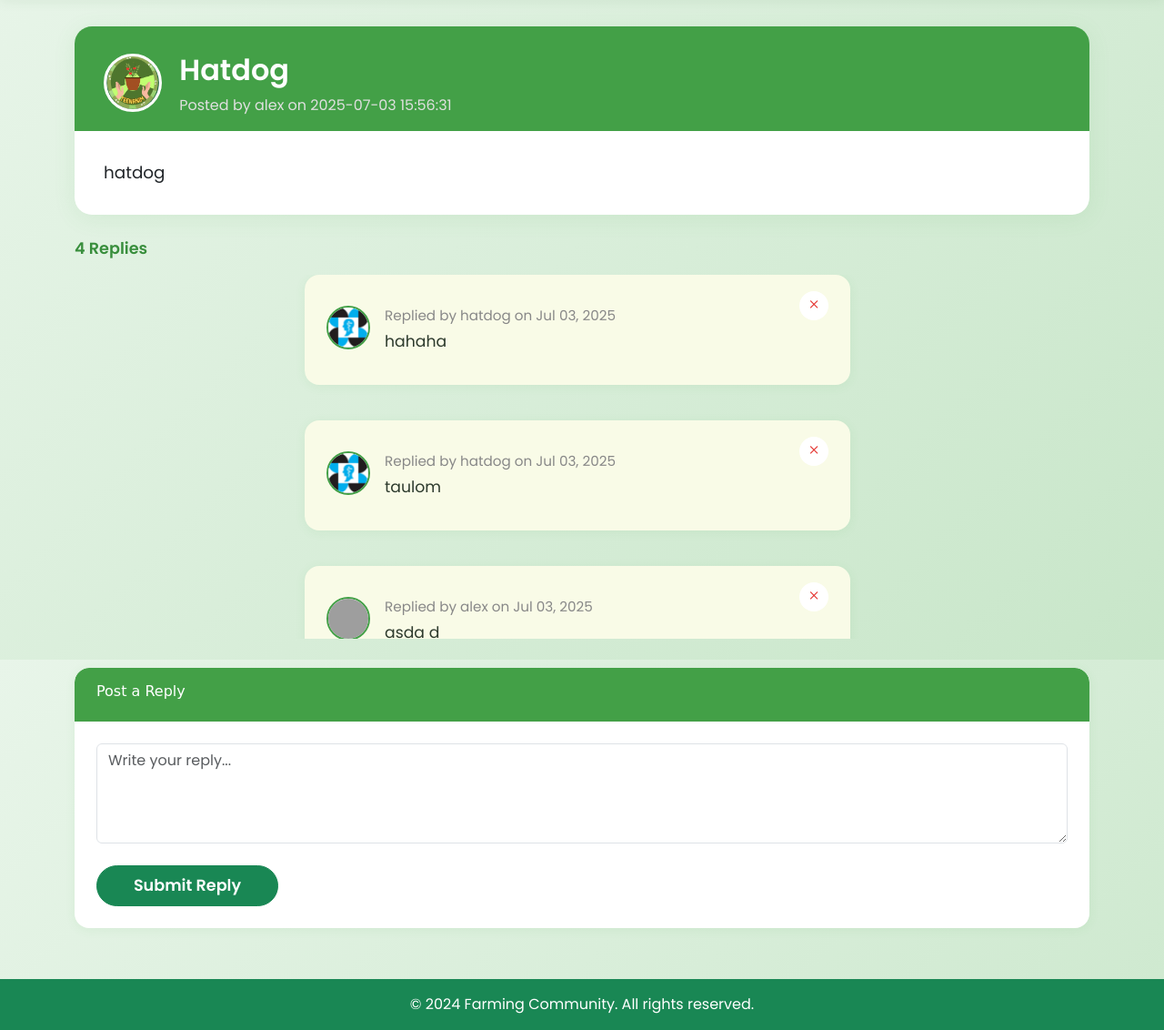
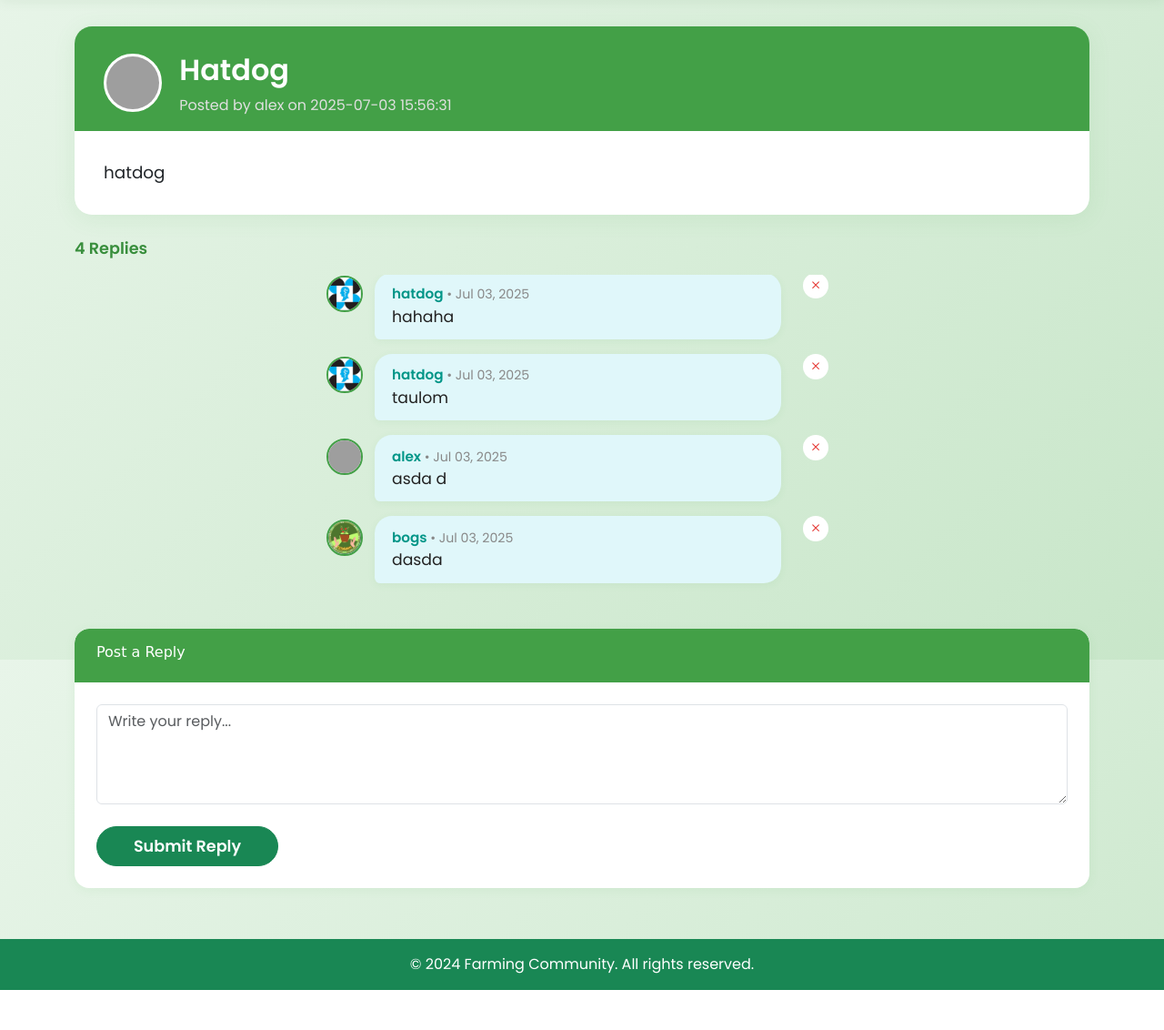
Before and after one commit to AXELAVARIAS/CAPSTONE-Planting-Simulation, a PHP site: page /php/Forum/thread.php?id=12 in a window 1280 px wide. Shown: the part 75-1207 px from the top of the page at 91% size. After the commit the page ends 1163 px from the top, so only its background shows below. Run offline with PHP 8.4, Linux system fonts and the light colour scheme; a user stored in the database is signed in; data comes from the database, SQL or seed files in the repository; grey boxes are pictures that could not be loaded.

Commit message:
bagong Update

```diff
--- a/php/Forum/thread.php
+++ b/php/Forum/thread.php
@@ -13,7 +13,7 @@
     $stmt = $conn->prepare("SELECT q.title, q.body, q.created_at, u.username, u.profile_picture FROM Questions q JOIN Users u ON q.user_id = u.user_id WHERE q.question_id = ?");
     $stmt->bind_param("i", $question_id);
     $stmt->execute();
-    $stmt->bind_result($title, $body, $created_at, $username, $profile_picture);
+    $stmt->bind_result($title, $body, $created_at, $poster_username, $poster_profile_picture);
     $stmt->fetch();
     $stmt->close();
 
@@ -105,53 +105,63 @@
             font-size: 1.15rem;
         }
         .reply-card {
-            border-radius: 1rem;
-            box-shadow: 0 2px 12px rgba(76,175,80,0.08);
-            margin-bottom: 1.2rem;
             display: flex;
             align-items: flex-start;
-            gap: 1rem;
-            background: #f9fbe7;
-            transition: box-shadow 0.2s, background 0.2s;
-        }
-        .reply-card:hover {
-            background: #e8f5e9;
-            box-shadow: 0 4px 24px rgba(76,175,80,0.12);
+            gap: 0.8rem;
+            background: none;
+            box-shadow: none;
+            margin-bottom: 0px;
+            margin-top: -20px;
         }
         .reply-avatar {
-            width: 48px;
-            height: 48px;
+            width: 40px;
+            height: 40px;
             border-radius: 50%;
             background: #fff;
             display: flex;
             align-items: center;
             justify-content: center;
-            font-size: 1.5rem;
+            font-size: 1.2rem;
             color: #43a047;
             border: 2px solid #43a047;
-            margin-top: 1rem;
+            margin-top: 0.2rem;
+            flex-shrink: 0;
         }
         .reply-content {
-            flex: 1;
-            padding: 1rem 0;
+            background: #e0f7fa;
+            border-radius: 1.2rem 1.2rem 1.2rem 0.4rem;
+            padding: 0.7rem 1.2rem 0.7rem 1.2rem;
+            position: relative;
+            min-width: 0;
+            max-width: 80vw;
+            box-shadow: 0 2px 8px rgba(76,175,80,0.07);
         }
         .reply-meta {
             font-size: 0.95rem;
-            color: #888;
+            color: #009688;
+            font-weight: 600;
+            margin-bottom: 1px;
+            margin-top: 1px;
+        }
+        .reply-text {
+            font-size: 1.08rem;
+            color: #222;
+            word-break: break-word;
         }
         .reply-delete {
-            margin-left: 1rem;
+            margin-left: 0.7rem;
             color: #e53935;
             background: #fff;
             border: none;
             border-radius: 50%;
-            width: 32px;
-            height: 32px;
+            width: 28px;
+            height: 28px;
             display: flex;
             align-items: center;
             justify-content: center;
-            font-size: 1.2rem;
+            font-size: 1.1rem;
             transition: background 0.2s;
+            align-self: flex-start;
         }
         .reply-delete:hover {
             background: #e53935;
@@ -210,6 +220,9 @@
         .post-reply-card .card-body {
             padding: 1.5rem;
         }
+        .reply-card-container {
+            margin-bottom: 0;
+        }
         @media (max-width: 700px) {
             .thread-header {
                 flex-direction: column;
@@ -258,11 +271,11 @@
         <div class="thread-card mb-4">
             <div class="thread-header">
                 <div class="thread-avatar">
-                  <img src="<?= !empty($profile_picture) ? '../../images/profile_pics/' . htmlspecialchars($profile_picture) : '../../images/clearteenalogo.png' ?>" alt="User Avatar" style="width:100%;height:100%;object-fit:cover;border-radius:50%;" onerror="this.onerror=null;this.src='../../images/clearteenalogo.png';">
+                  <img src="<?= !empty($poster_profile_picture) ? '../../images/profile_pics/' . htmlspecialchars($poster_profile_picture) : '../../images/clearteenalogo.png' ?>" alt="User Avatar" style="width:100%;height:100%;object-fit:cover;border-radius:50%;" onerror="this.onerror=null;this.src='../../images/clearteenalogo.png';">
                 </div>
                 <div>
                     <div class="thread-title"><?= htmlspecialchars($title) ?></div>
-                    <div class="thread-meta">Posted by <?= htmlspecialchars($username) ?> on <?= $created_at ?></div>
+                    <div class="thread-meta">Posted by <?= htmlspecialchars($poster_username) ?> on <?= $created_at ?></div>
                 </div>
             </div>
             <div class="thread-body">
@@ -284,7 +297,7 @@
                           <img src="<?= !empty($reply['profile_picture']) ? '../../images/profile_pics/' . htmlspecialchars($reply['profile_picture']) : '../../images/clearteenalogo.png' ?>" alt="User Avatar" style="width:100%;height:100%;object-fit:cover;border-radius:50%;" onerror="this.onerror=null;this.src='../../images/clearteenalogo.png';">
                         </div>
                         <div class="reply-content">
-                          <div class="reply-meta">Replied by <?= htmlspecialchars($reply['username']) ?> on <?= date('M d, Y', strtotime($reply['created_at'])) ?></div>
+                          <div class="reply-meta"><?= htmlspecialchars($reply['username']) ?> <span style="font-weight:400;color:#888;font-size:0.93em;">• <?= date('M d, Y', strtotime($reply['created_at'])) ?></span></div>
                           <div class="reply-text">
                             <?= htmlspecialchars($reply['body']) ?>
                           </div>
```
